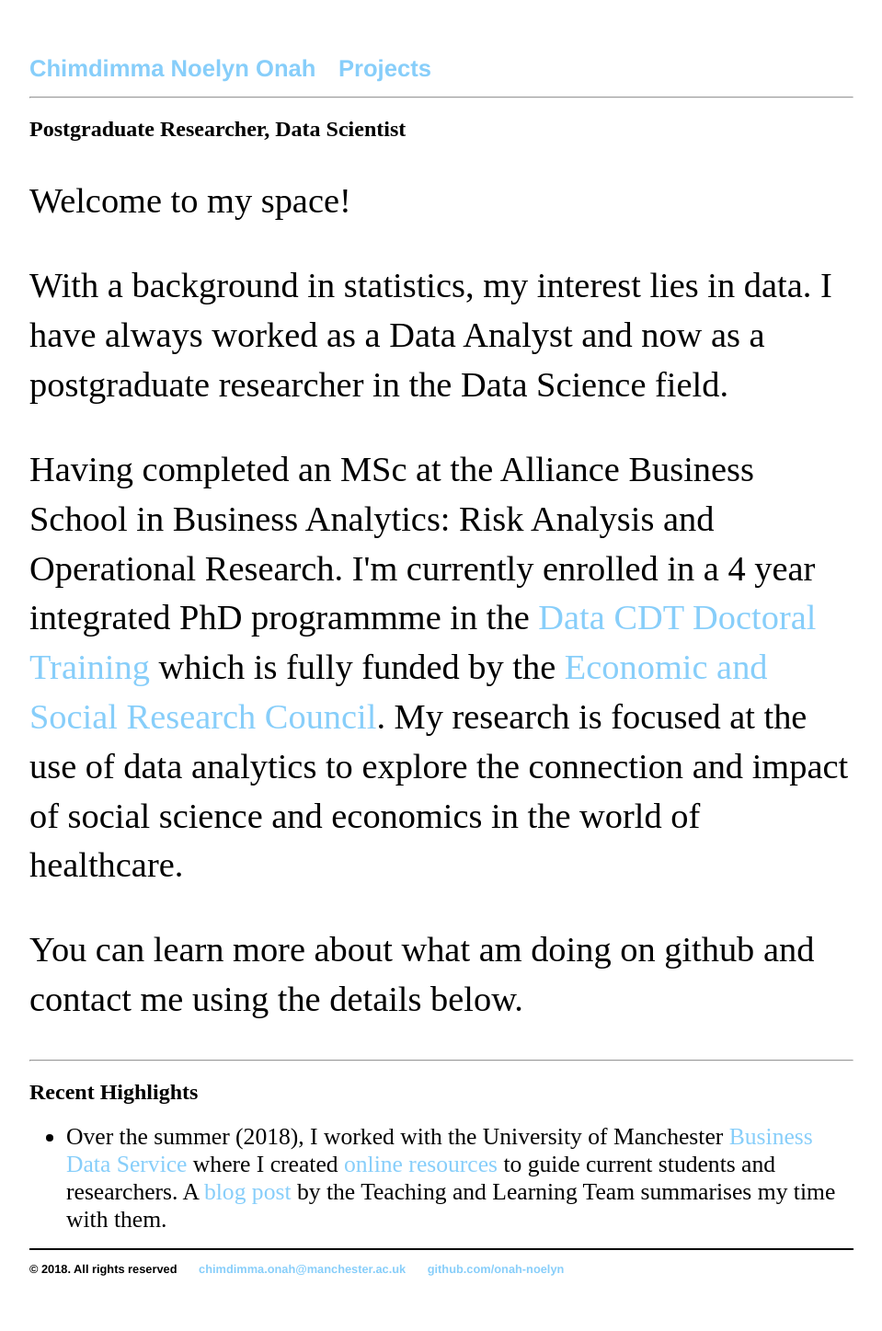
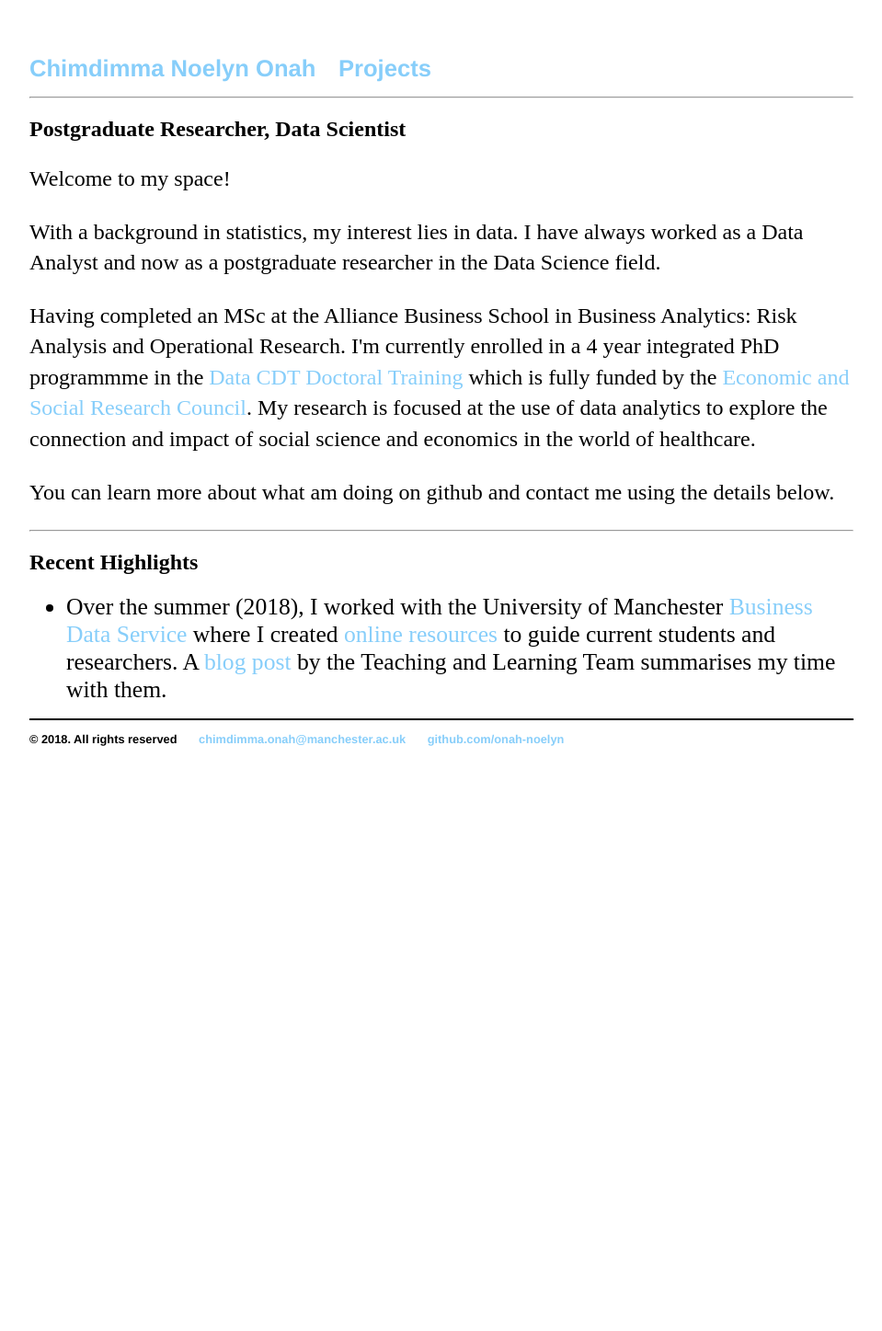
Before and after one commit to Onah-Noelyn/Onah-Noelyn.github.io, a Jekyll site: the page built from index.html, in a window 1280 px wide. Shown: the whole page at 92% size, without its empty margins (160-1119 px from the left). Built offline with Jekyll 4.4.1, drawn with Linux system fonts in a browser that asks for light colours; after the commit the page ends 900 px from its top, so only the background shows below that.

Commit message:
Update index.html

```diff
--- a/index.html
+++ b/index.html
@@ -8,7 +8,7 @@ title: Chimdimma Noelyn Onah
 	<div>
 	<!---<IMG src="wordcloud.jpg" alt="Word Cloud which describes me" width = 900 height = 450 align = right></IMG>--->
 	</div>
-	<div style="font-size:160%;" >
+	<div>
 	<p>Welcome to my space!  </p>
 	<p>With a background in statistics, my interest lies in data. I have always worked as a Data Analyst and now as a postgraduate researcher in the Data Science field.  </p>
 	<p>Having completed an MSc at the Alliance Business School in Business Analytics: Risk Analysis and Operational Research. I'm currently enrolled in a 4 year integrated PhD programmme in the <a href="https://datacdt.org/">Data CDT Doctoral Training</a> which is fully funded by the <a href="http://www.esrc.ac.uk/">Economic and Social Research Council</a>. My research is focused at the use of data analytics to explore the connection and impact of social science and economics in the world of healthcare. </p>
```
